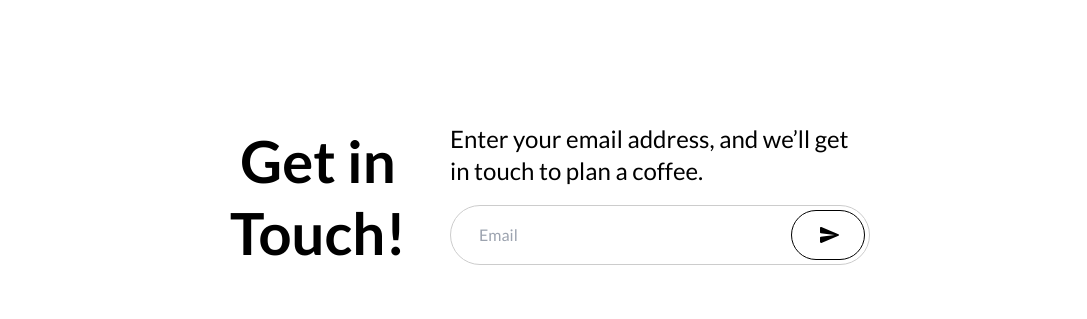
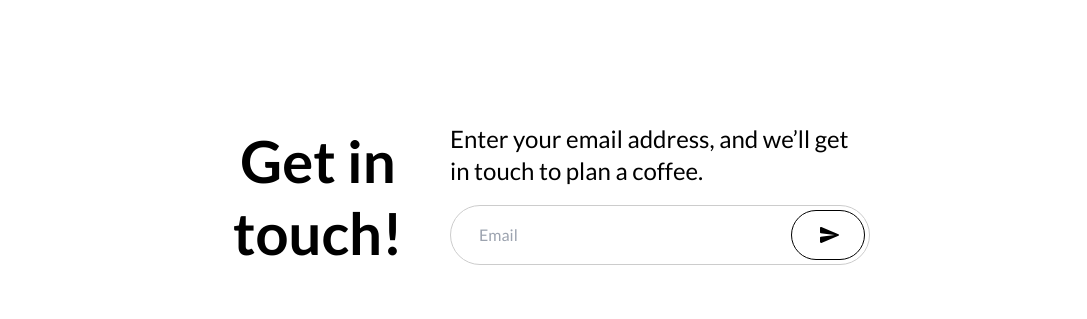
Before and after one commit to KvinZav/umvel-remote, a Next.js app: page /about-us in a window 1280 px wide. Shown: the part 3756-4075 px from the top of the page, without its empty margins (96-1183 px from the left). Built offline with nearby package versions, Linux system fonts and the light colour scheme; no server answers.

Commit message:
fix: correct lowercase

```diff
--- a/src/components/modules/getInTouch/GetInTouch.tsx
+++ b/src/components/modules/getInTouch/GetInTouch.tsx
@@ -63,7 +63,7 @@ export const GetInTouch = () => {
   return (
     <section className="w-full mt-[104px] md:mt-0 mb-[96px] md:mb-[224px] px-16 lg:grid grid-cols-[200px_420px] xl:grid-cols-[150px_150px_600px] gap-x-8 lg:gap-y-4 grid-rows-2 lg:px-[20%] xl:px-0 items-center place-content-center">
       <div className="px-[72px] md:px-0 col-span-1 xl:col-span-2 row-span-2 mb-">
-        <h3 className="font-bold text-b3 text-center ">Get in Touch!</h3>
+        <h3 className="font-bold text-b3 text-center ">Get in touch!</h3>
       </div>
       <div
         className="text-center mb-8 lg:mb-0 lg:text-left col-span-1 row-span-1 flex justify-center"
```
